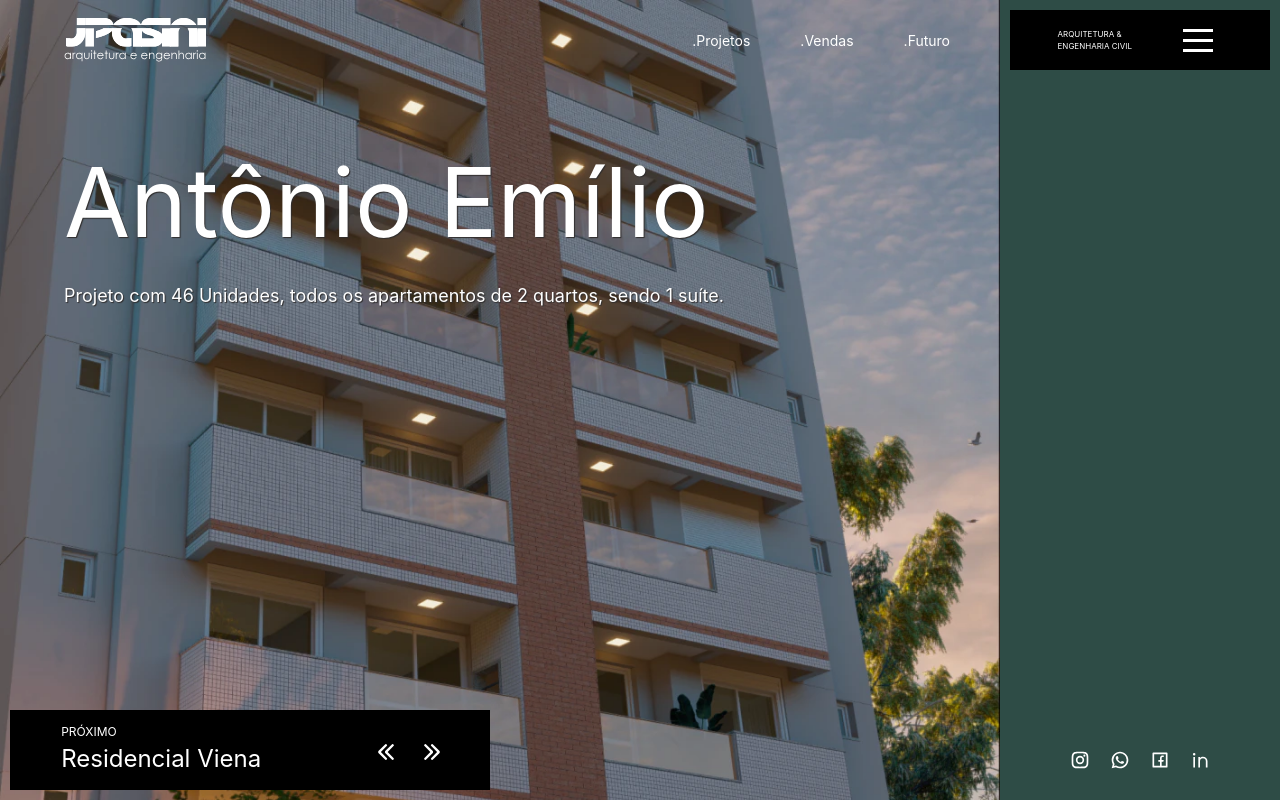
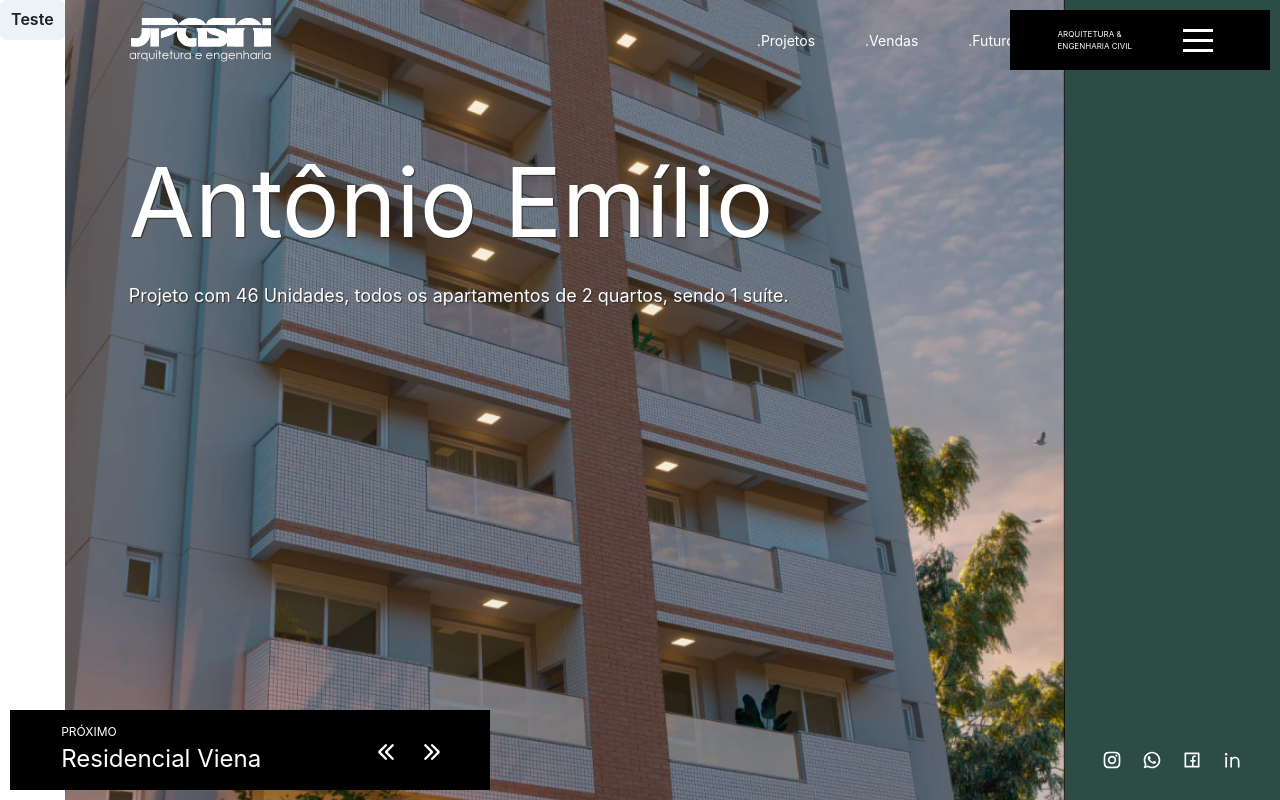
Before and after one commit to fabiomantelli/jpasini, a Next.js app: page / in a window 1280 px wide. Built offline with nearby package versions, Linux system fonts and the light colour scheme; a web font is replaced by a local one.

Commit message:
fix: test touch

```diff
--- a/src/components/MainSection/index.tsx
+++ b/src/components/MainSection/index.tsx
@@ -1,4 +1,4 @@
-import { Box, Stack } from "@chakra-ui/react";
+import { Box, Button, Stack } from "@chakra-ui/react";
 import EmilioText from "../EmilioText";
 
 interface EnterpriseProps {
@@ -9,10 +9,21 @@ interface EnterpriseProps {
   secondaryDescription: string;
 }
 
-function MainSection({ textColor, count, name, mainDescription, secondaryDescription }: EnterpriseProps) {
+function MainSection({
+  textColor,
+  count, name,
+  mainDescription,
+  secondaryDescription,
+}: EnterpriseProps) {
   return (
     <>
-      <Box width="80vw" display="flex" marginRight="auto" marginLeft="auto">
+      <Box
+        width="80vw"
+        display="flex"
+        marginRight="auto"
+        marginLeft="auto"
+
+      >
         <Stack
           height={["70vh", "70vh", "70vh", "70vh", "auto"]}
           justifyContent={{ md: "initial", base: "center" }}
--- a/src/components/Next/index.tsx
+++ b/src/components/Next/index.tsx
@@ -1,5 +1,5 @@
 import { ArrowLeftIcon, ArrowRightIcon } from "@chakra-ui/icons";
-import { Box, Button, Flex, Text } from "@chakra-ui/react"
+import { Box, Flex, Text } from "@chakra-ui/react"
 
 interface EnterpriseProps {
   logoColor: string;
--- a/src/pages/index.tsx
+++ b/src/pages/index.tsx
@@ -1,6 +1,6 @@
-import { useEffect, useState } from "react";
+import { useEffect, useState, TouchEvent } from "react";
 import type { NextPage } from "next";
-import { Box, Flex, keyframes } from "@chakra-ui/react";
+import { Box, Button, Flex, keyframes } from "@chakra-ui/react";
 
 import Header from "../components/Header";
 import MainSection from "../components/MainSection";
@@ -82,6 +82,12 @@ const Home: NextPage = () => {
     }
   }
 
+  function handleTouchEvent(e: TouchEvent<HTMLButtonElement>) {
+    e.preventDefault();
+    console.log(`deslizou!`)
+  }
+
+
   useEffect(() => {
     const intervalBetweenTransitions = setInterval(() => {
       handleNextEnterprises();
@@ -92,6 +98,7 @@ const Home: NextPage = () => {
 
   return (
     <Flex>
+      <Button onTouchStart={handleTouchEvent}>Teste</Button>
       <MenuMobile
         menuIsVisible={menuIsVisible}
         setMenuIsVisible={setMenuIsVisible}
```
